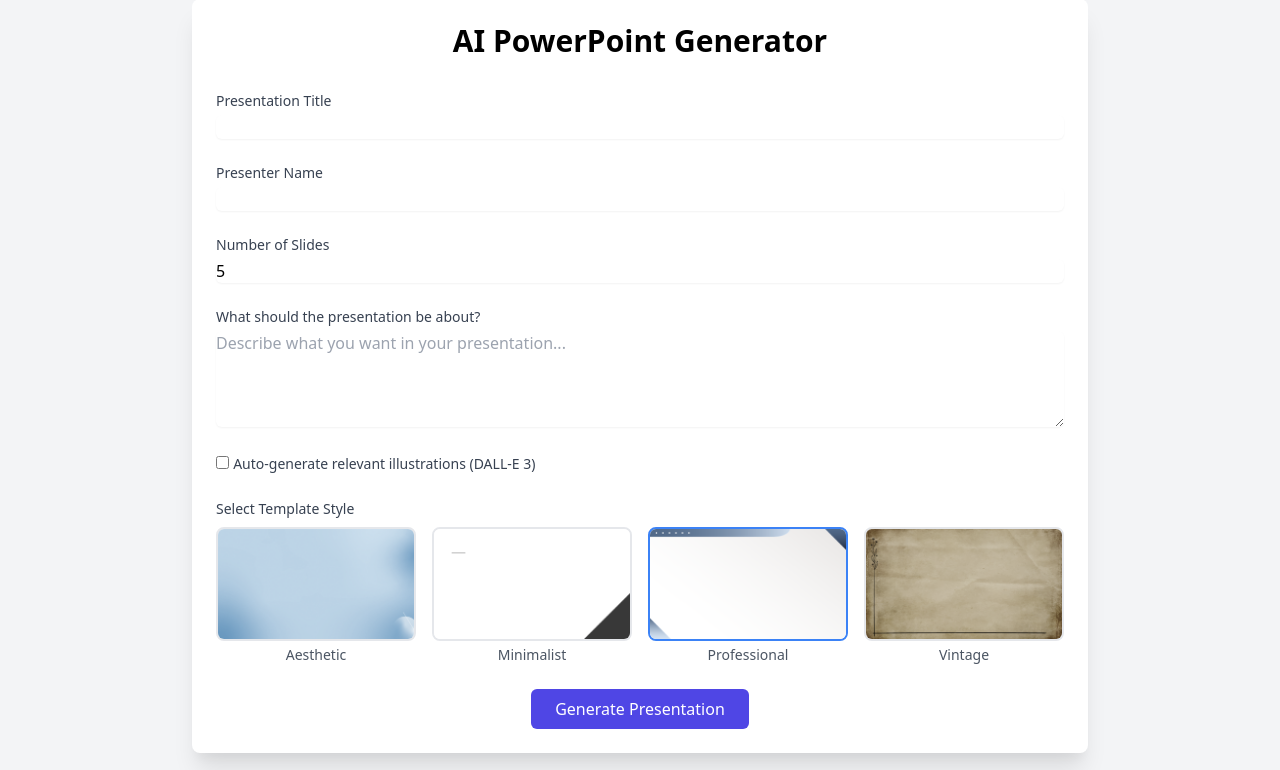
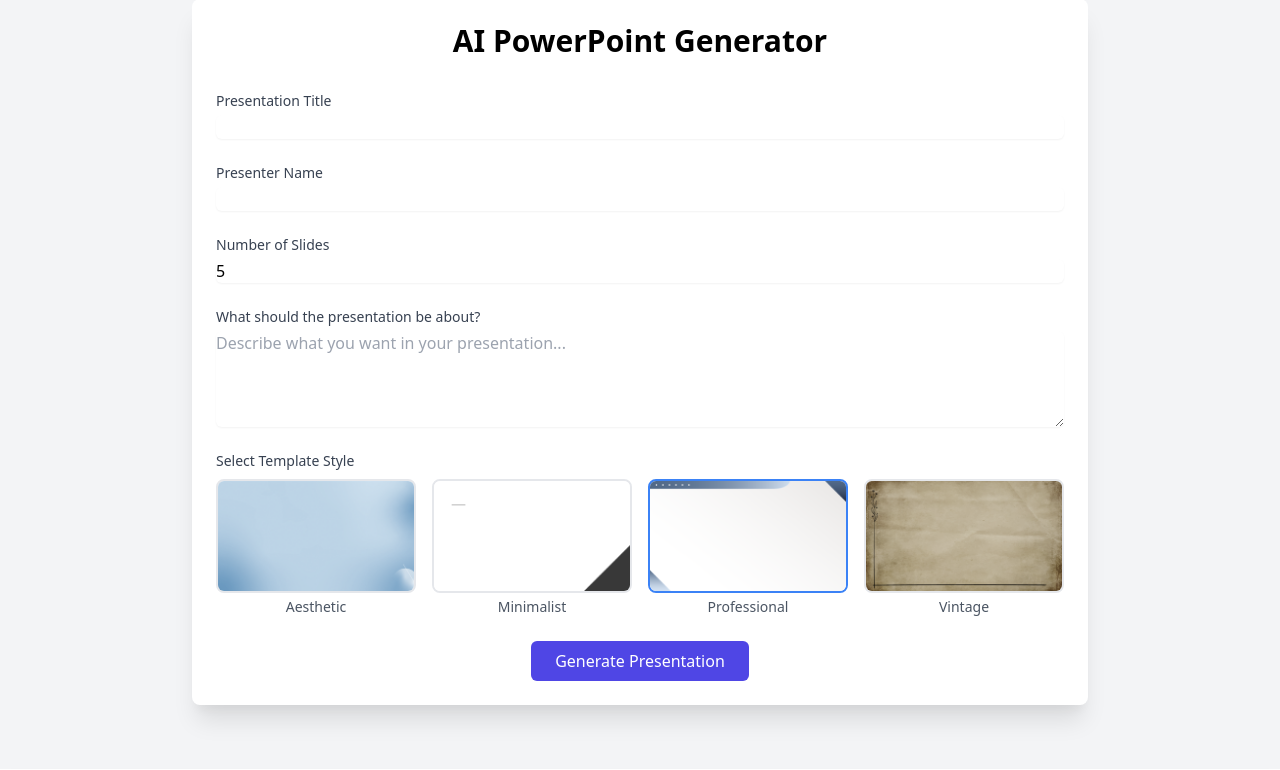
Before and after one commit to techanyday/pptjetz, a Flask app: page / in a window 1280 px wide. Shown: the part 93-863 px from the top of the page. Run offline with Flask 3, Linux system fonts and the light colour scheme.

Commit message:
fix: Remove unnecessary form action attribute to resolve URL endpoint error

```diff
--- a/app/templates/index.html
+++ b/app/templates/index.html
@@ -5,7 +5,7 @@
     <div class="bg-white shadow-xl rounded-lg p-6">
         <h1 class="text-3xl font-bold text-center mb-8">AI PowerPoint Generator</h1>
 
-        <form id="presentationForm" class="space-y-6" method="POST" action="{{ url_for('main.generate_presentation') }}">
+        <form id="presentationForm" class="space-y-6">
             <div>
                 <label for="title" class="block text-sm font-medium text-gray-700">Presentation Title</label>
                 <input type="text" id="title" name="title" required
@@ -29,13 +29,6 @@
                 <textarea id="prompt" name="prompt" rows="4" required
                     class="mt-1 block w-full rounded-md border-gray-300 shadow-sm focus:border-indigo-500 focus:ring-indigo-500"
                     placeholder="Describe what you want in your presentation..."></textarea>
-            </div>
-
-            <div class="form-check mb-4">
-                <input class="form-check-input" type="checkbox" id="enable_images" name="enable_images">
-                <label class="form-check-label text-sm text-gray-700" for="enable_images">
-                    Auto-generate relevant illustrations (DALL-E 3)
-                </label>
             </div>
 
             <div class="mt-6">
@@ -146,7 +139,6 @@ document.addEventListener('DOMContentLoaded', function() {
                 prompt: form.querySelector('#prompt').value,
                 num_slides: parseInt(form.querySelector('#num_slides').value),
                 template_style: form.querySelector('input[name="template_style"]:checked').value,
-                include_images: form.querySelector('#enable_images').checked
             };
 
             // Send request
--- a/requirements.txt
+++ b/requirements.txt
@@ -1,6 +1,6 @@
 flask==2.3.3
 python-pptx==0.6.21
-openai>=1.0.0
+openai==0.28
 python-dotenv==1.0.0
 requests==2.31.0
 Werkzeug==2.3.7
```
